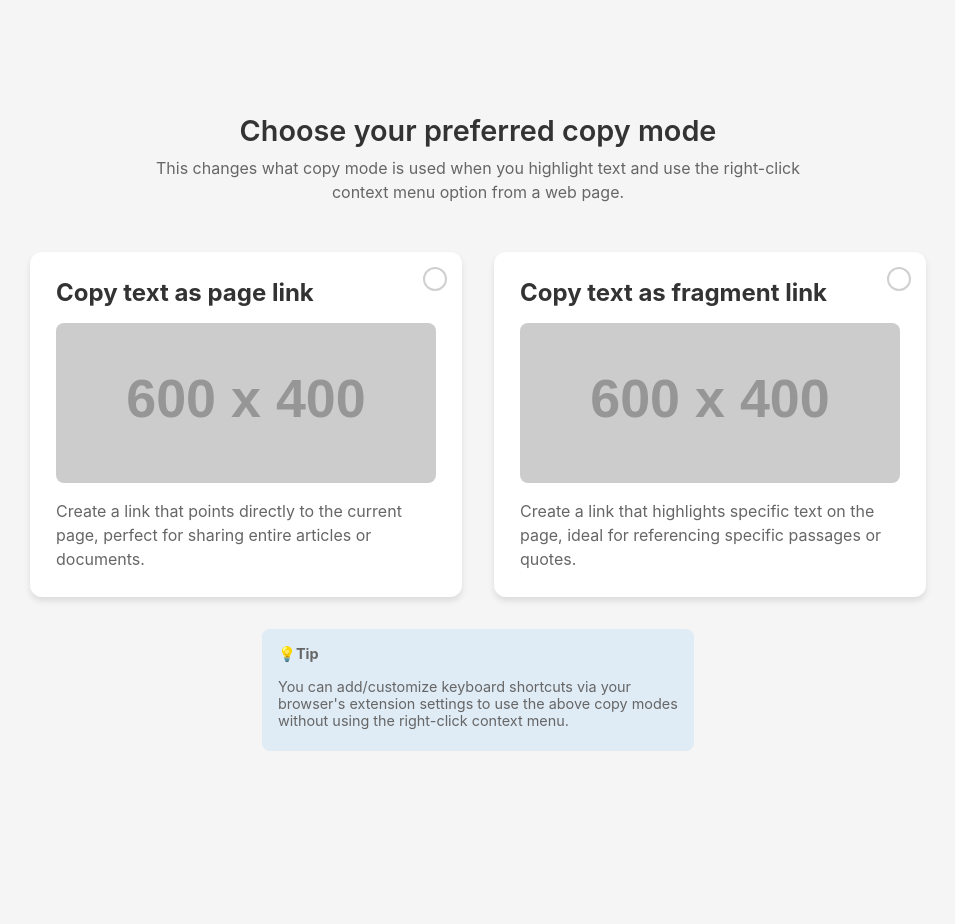
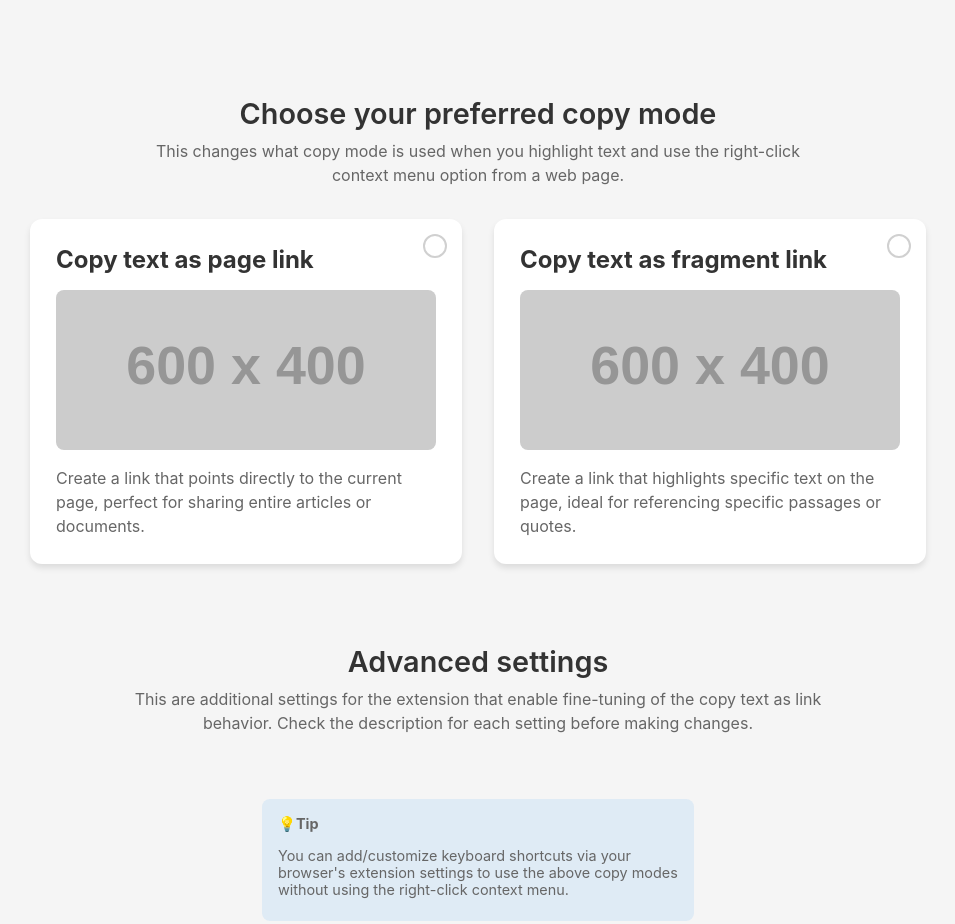
Before and after one commit to ryanspain/chromium-copy-text-as-link, a browser extension: page src/options.html in a window 1280 px wide. Shown: the whole page, without its empty margins (162-1117 px from the left). Before the commit the page ends 864 px from the top, so only its background shows below. Drawn offline with Linux system fonts and the light colour scheme; placeholder pictures from the web are drawn by us.

Commit message:
Add placeholder for advanced extension settings

```diff
--- a/src/options.html
+++ b/src/options.html
@@ -58,7 +58,8 @@
 
         .header {
             text-align: center;
-            margin-bottom: 2rem;
+            margin-top: 4rem;
+            margin-bottom: 1rem;
             max-width: 700px;
         }
 
@@ -240,6 +241,15 @@
         </div>
     </div>
 
+    <div class="header">
+        <h1>Advanced settings</h1>
+        <p>This are additional settings for the extension that enable fine-tuning of the copy text as link behavior. Check the description for each setting before making changes.</p>
+    </div>
+
+    <div class="container">
+
+    </div>
+
     <div class="footer">
         <div class="shortcut-tip">
             <h4>💡Tip</h4>
```
